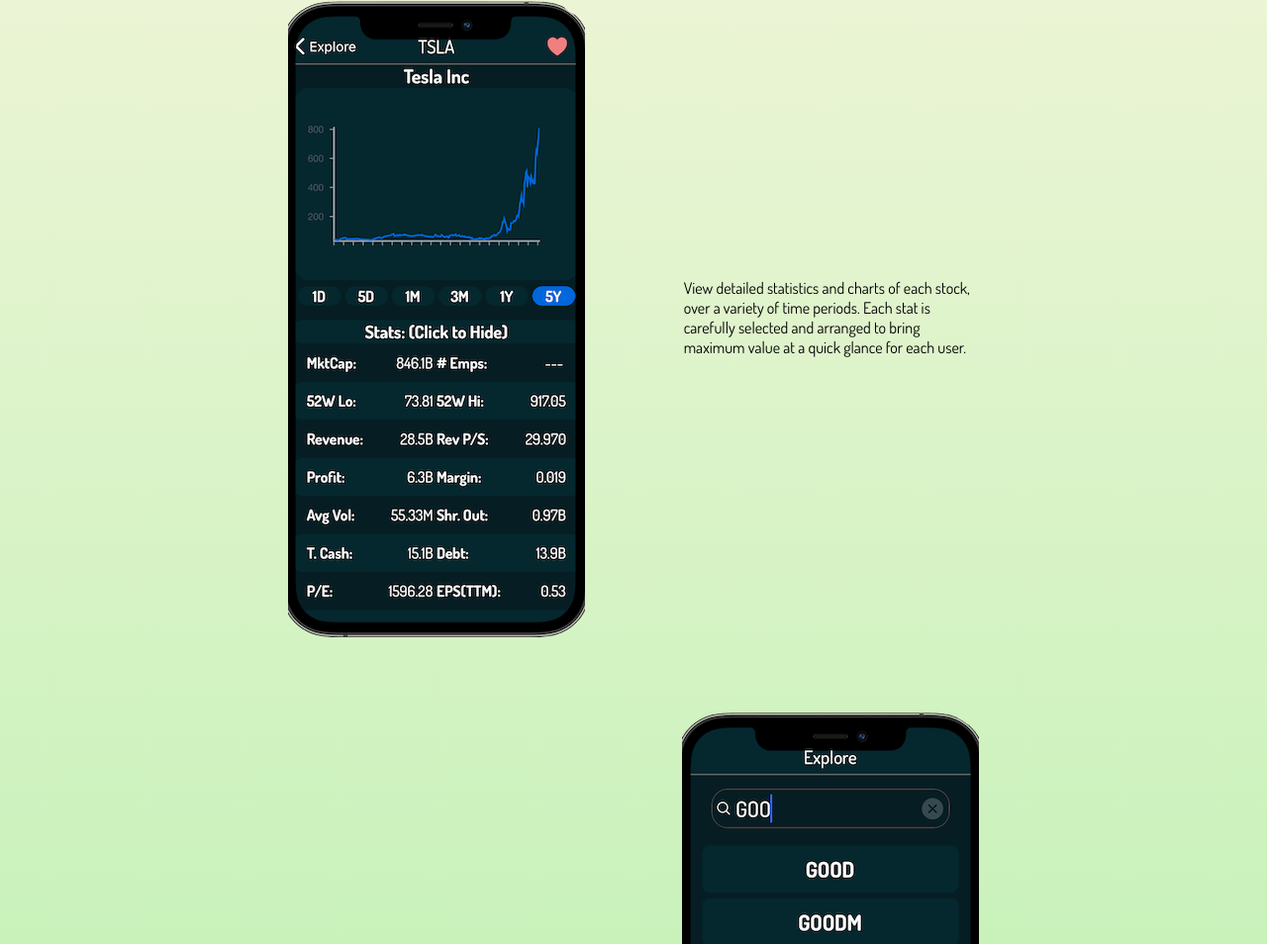
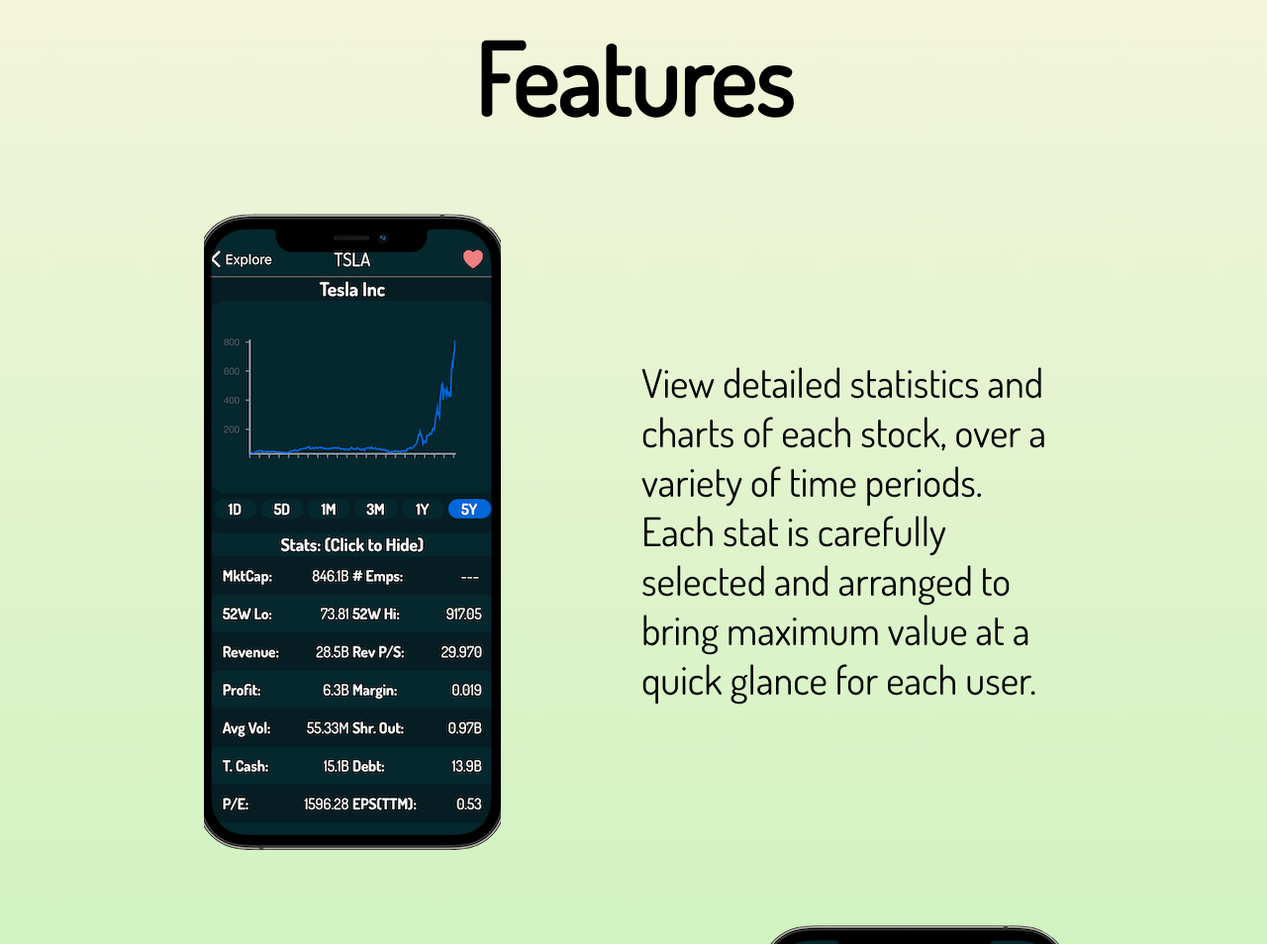
Before and after one commit to AndyHuh98/BlastOff-Landing-Page, a plain HTML site: page index.html in a window 1280 px wide. Shown: the part 1486-2440 px from the top of the page at 99% size. Drawn offline with Linux system fonts and the light colour scheme.

Commit message:
optimized mobile look and feel

```diff
--- a/blastoff-home.css
+++ b/blastoff-home.css
@@ -30,12 +30,14 @@ html, body {
 }
 .title-text {
     font-family: 'Dosis';
+    font-size: 50px;
 }
 .subtitle-container {
     flex: 0.1;
     align-self: center;
     text-align: center;
     max-width: 50%;
+    font-size: 30px;
 }
 .subtitle-text {
     font-family: 'Dosis';
@@ -85,7 +87,7 @@ html, body {
     align-self: center;
 }
 .single-feature-container {
-    width: 70%;
+    width: 90%;
     display: flex;
     align-self: center;
     align-items: center;
@@ -102,3 +104,6 @@ html, body {
     font-family: 'Dosis';
     justify-content: center;
 }
+.feature-text {
+    font-size: 40px;
+}
```
